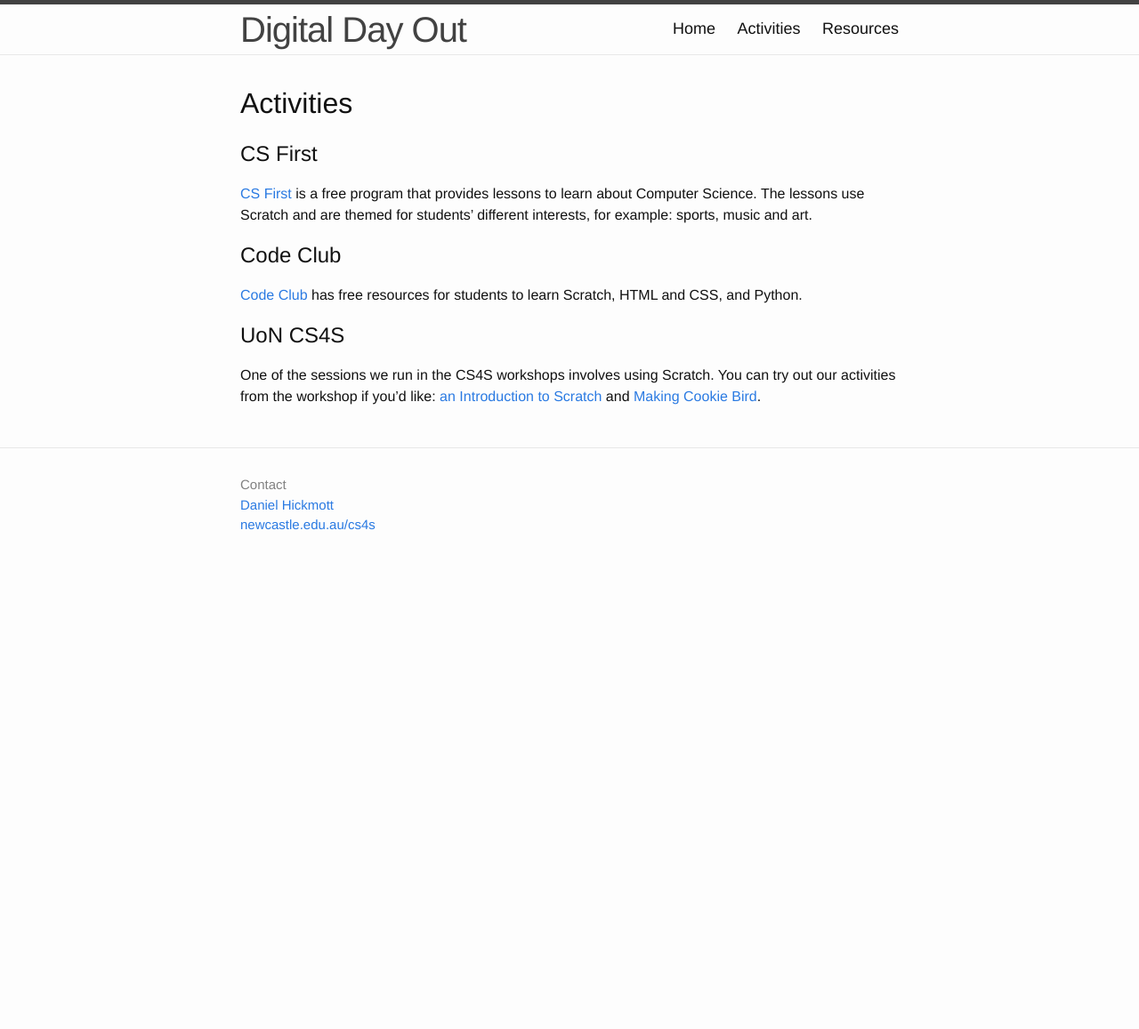
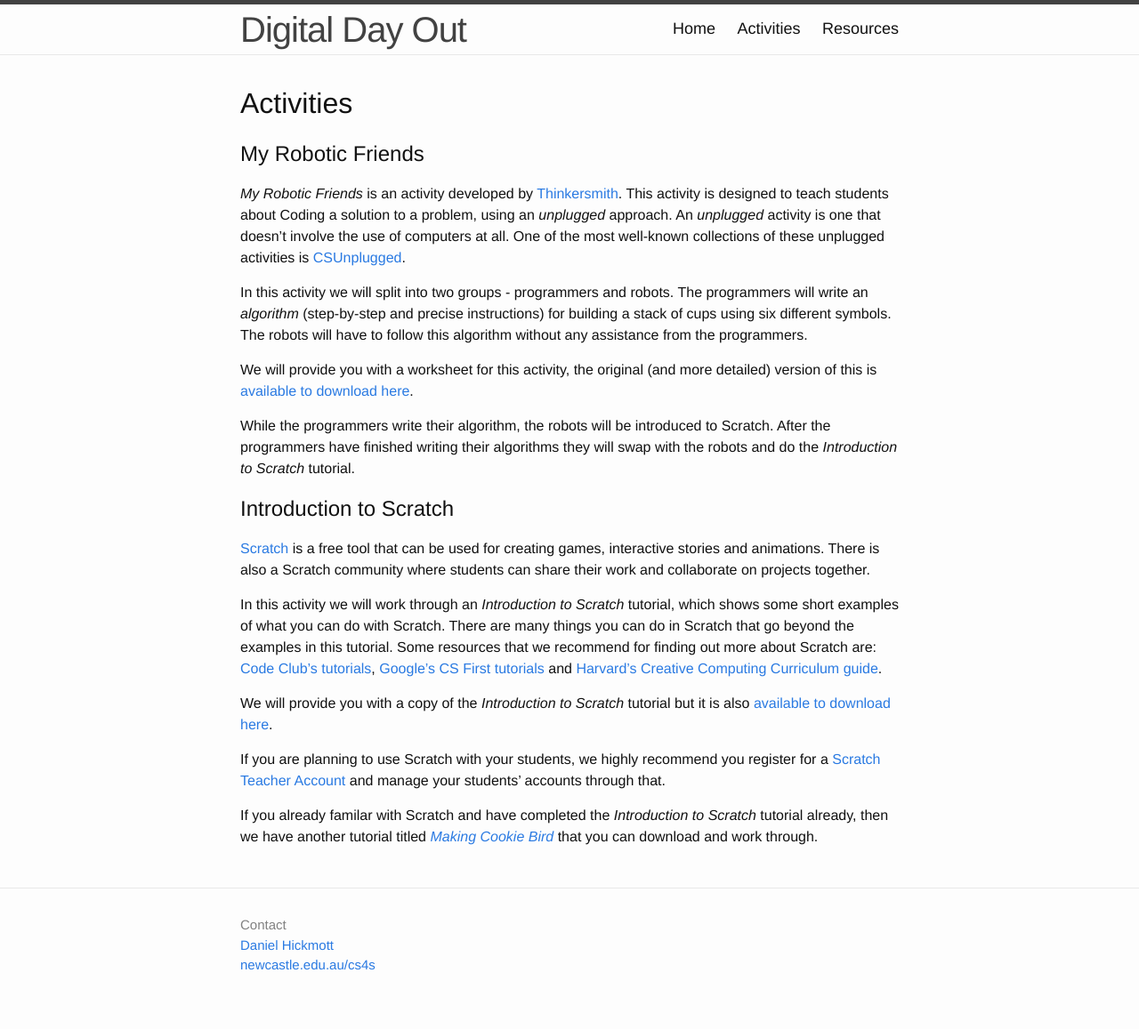
Before and after one commit to cs4s/ddo, a Jekyll site: the page built from activities.md, in a window 1280 px wide. Shown: the whole page at 89% size. Built offline with Jekyll 4.4.1, drawn with Linux system fonts in a browser that asks for light colours; before the commit the page ends 900 px from its top, so only the background shows below that.

Commit message:
Updates activities page with content for October workshop

```diff
--- a/activities.md
+++ b/activities.md
@@ -1,22 +1,37 @@
 ---
 layout: default
 title: Activities
-permalink: /activities/
+permalink: /activities
 ---
 
 # Activities
 
-## CS First
+## My Robotic Friends
 
-[CS First](https://www.cs-first.com/materials){:target="_blank"} is a free program that provides lessons to learn about Computer Science.
-The lessons use Scratch and are themed for students' different interests, for example: sports, music and art.
+*My Robotic Friends* is an activity developed by [Thinkersmith](http://thinkersmith.org/){:target="_blank"}.
+This activity is designed to teach students about Coding a solution to a problem, using an *unplugged* approach.
+An *unplugged* activity is one that doesn't involve the use of computers at all.
+One of the most well-known collections of these unplugged activities is [CSUnplugged](http://csunplugged.com/){:target="_blank"}.
 
-## Code Club
+In this activity we will split into two groups - programmers and robots.
+The programmers will write an *algorithm* (step-by-step and precise instructions) for building a stack of cups using six different symbols.
+The robots will have to follow this algorithm without any assistance from the programmers.
 
-[Code Club](http://www.codeclubau.org/resources){:target="_blank"} has free resources for students to learn Scratch, HTML and CSS, and Python.
+We will provide you with a worksheet for this activity, the original (and more detailed) version of this is [available to download here](https://csedweek.org/files/CSEDrobotics.pdf){:target="_blank"}.
 
-## UoN CS4S
+While the programmers write their algorithm, the robots will be introduced to Scratch.
+After the programmers have finished writing their algorithms they will swap with the robots and do the *Introduction to Scratch* tutorial.
 
-One of the sessions we run in the CS4S workshops involves using Scratch. You can try out our activities from the workshop
-if you'd like: [an Introduction to Scratch]({{ site.baseurl }}/lessons/cs4s_introductory_scratch_introduction.pdf){:target="_blank"} and
-[Making Cookie Bird]({{ site.baseurl }}/lessons/cs4s_introductory_scratch_cookie_bird.pdf){:target="_blank"}.
+## Introduction to Scratch
+
+[Scratch](https://scratch.mit.edu){:target="_blank"} is a free tool that can be used for creating games, interactive stories and animations. There is also a Scratch community where students can share their work and collaborate on projects together.
+
+In this activity we will work through an *Introduction to Scratch* tutorial, which shows some short examples of what you can do with Scratch.
+There are many things you can do in Scratch that go beyond the examples in this tutorial.
+Some resources that we recommend for finding out more about Scratch are: [Code Club's tutorials](http://projects.codeclubworld.org/en-GB/){:target="_blank"}, [Google's CS First tutorials](https://www.cs-first.com/materials){:target="_blank"} and [Harvard's Creative Computing Curriculum guide](http://scratched.gse.harvard.edu/guide/){:target="_blank"}.
+
+We will provide you with a copy of the *Introduction to Scratch* tutorial but it is also [available to download here](introduction_to_scratch.docx).
+
+If you are planning to use Scratch with your students, we highly recommend you register for a [Scratch Teacher Account](https://scratch.mit.edu/educators/#teacher-accounts){:target="_blank"} and manage your students' accounts through that.
+
+If you already familar with Scratch and have completed the *Introduction to Scratch* tutorial already, then we have another tutorial titled [*Making Cookie Bird*](making_cookie_bird.docx) that you can download and work through.
```
